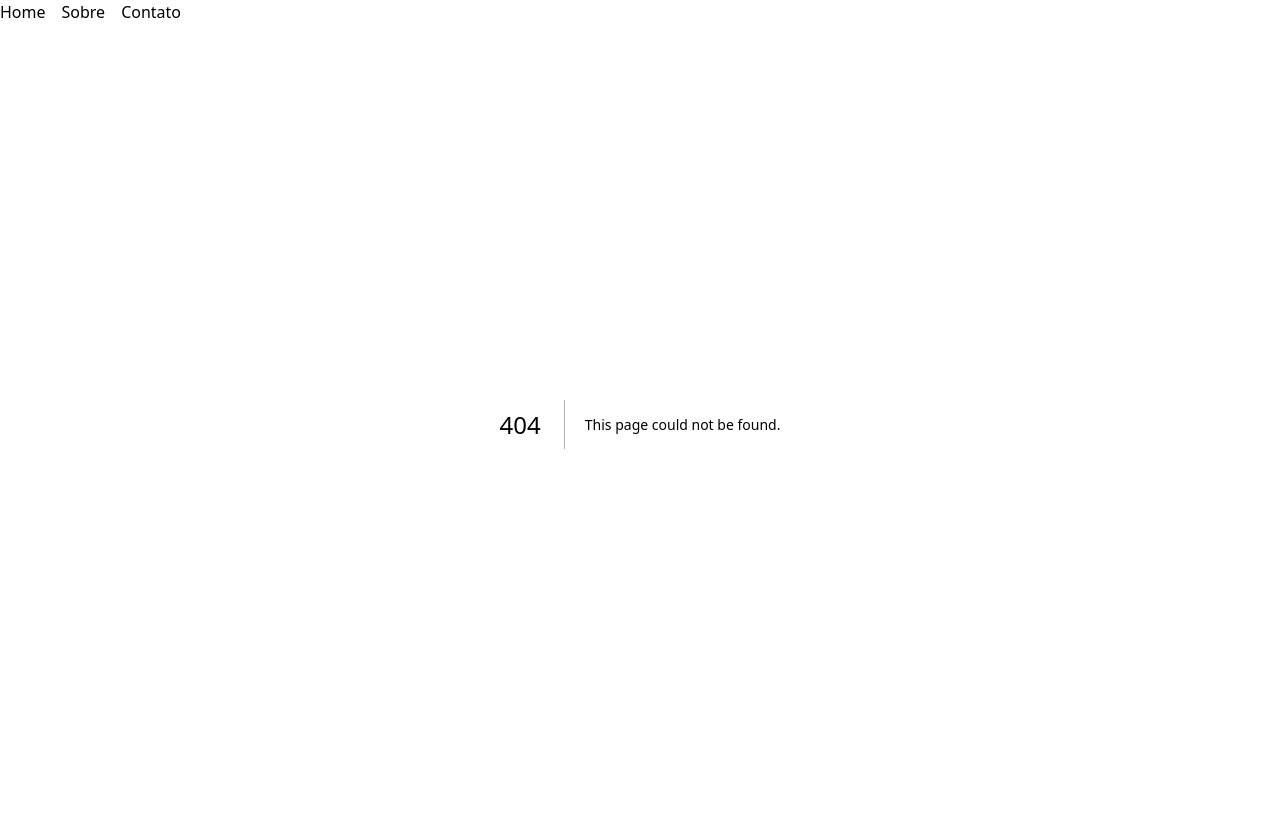
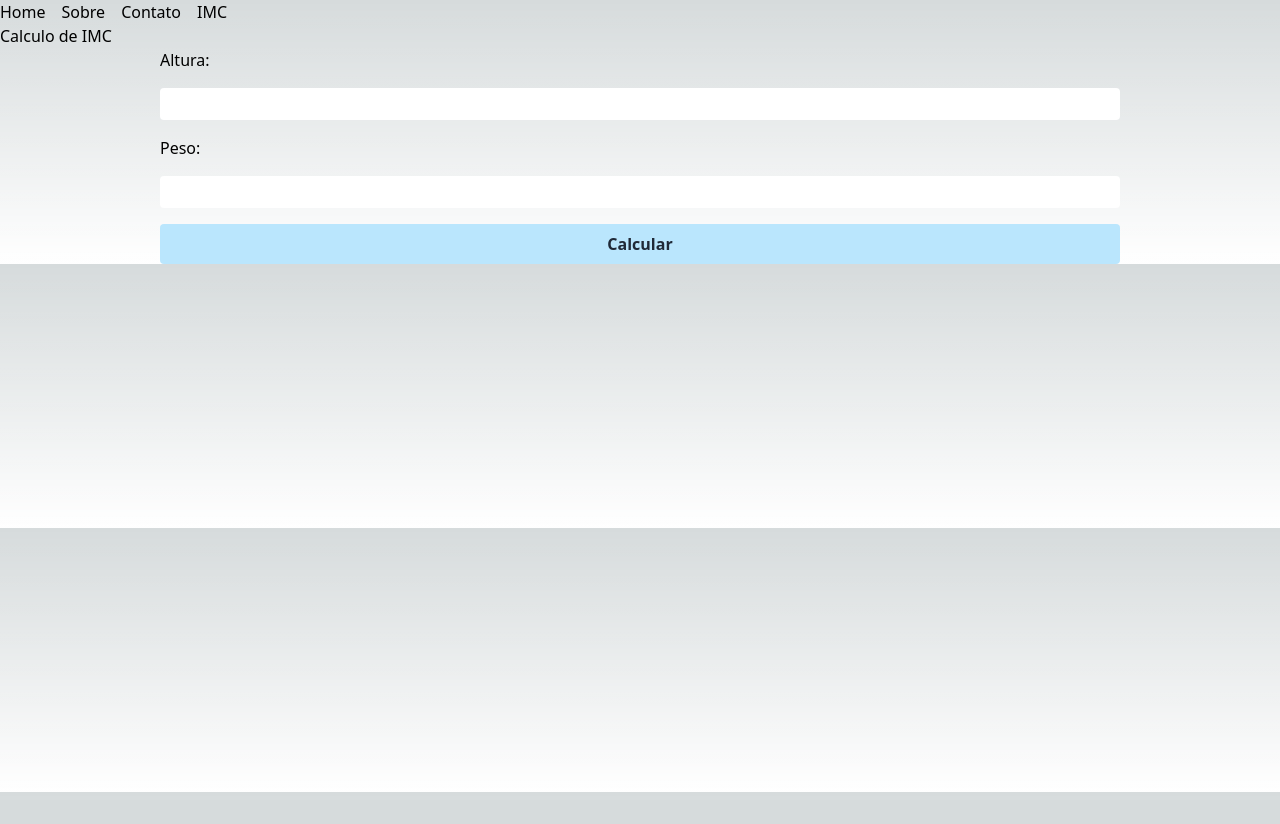
Before and after one commit to Hasllow/CollectionOfKnowledge, a Next.js app in the folder Next/Origamid/next/: page /imc in a window 1280 px wide. Before the commit this address had no page. After the commit the page ends 800 px from the top, so only its background shows below. Built offline with nearby package versions, Linux system fonts and the light colour scheme.

Commit message:
feat: add imc test

```diff
--- /dev/null
+++ b/Next/Origamid/next/src/app/imc/page.tsx
@@ -0,0 +1,10 @@
+import IMC from "@/components/IMC";
+
+export default function ImcPage() {
+  return (
+    <div>
+      <h2>Calculo de IMC</h2>
+      <IMC />
+    </div>
+  );
+}
--- /dev/null
+++ b/Next/Origamid/next/src/components/IMC/index.tsx
@@ -0,0 +1,71 @@
+"use client";
+
+import { useState } from "react";
+
+interface DataState {
+  height: string;
+  weight: string;
+}
+
+export default function IMC() {
+  const [formData, setFormData] = useState<DataState>({
+    height: "",
+    weight: "",
+  });
+
+  const [imc, setImc] = useState<null | string>(null);
+
+  const handleInputChange = (e: React.ChangeEvent<HTMLInputElement>) => {
+    const { name, value } = e.target;
+    setFormData({ ...formData, [name]: value });
+  };
+
+  const handleSubmit = (e: any) => {
+    e.preventDefault();
+
+    const heightInMeter = Number(formData.height) / 100;
+    const total = (
+      Number(formData.weight) /
+      (heightInMeter * heightInMeter)
+    ).toFixed(2);
+
+    setImc(total);
+  };
+
+  return (
+    <div className="flex flex-col w-3/4 mx-auto">
+      <form className="flex flex-col">
+        <label htmlFor="height">Altura:</label>
+        <input
+          type="text"
+          name="height"
+          id="height"
+          value={formData.height}
+          onChange={handleInputChange}
+          className="text-black p-1 rounded"
+        />
+        <label htmlFor="weight">Peso:</label>
+        <input
+          type="text"
+          name="weight"
+          id="weight"
+          value={formData.weight}
+          onChange={handleInputChange}
+          className="text-black p-1 rounded"
+        />
+        <button
+          className="bg-sky-200 p-2 rounded text-gray-800 font-bold"
+          onClick={handleSubmit}
+        >
+          Calcular
+        </button>
+      </form>
+
+      {imc && (
+        <div>
+          <h2 className="text-[#668800] font-bold">IMC: {imc}</h2>
+        </div>
+      )}
+    </div>
+  );
+}
--- a/Next/Origamid/next/src/components/Menu/index.tsx
+++ b/Next/Origamid/next/src/components/Menu/index.tsx
@@ -12,6 +12,9 @@ export default function Menu() {
       <li>
         <Link href={"/contato"}>Contato</Link>
       </li>
+      <li>
+        <Link href={"/imc"}>IMC</Link>
+      </li>
     </ul>
   );
 }
```
